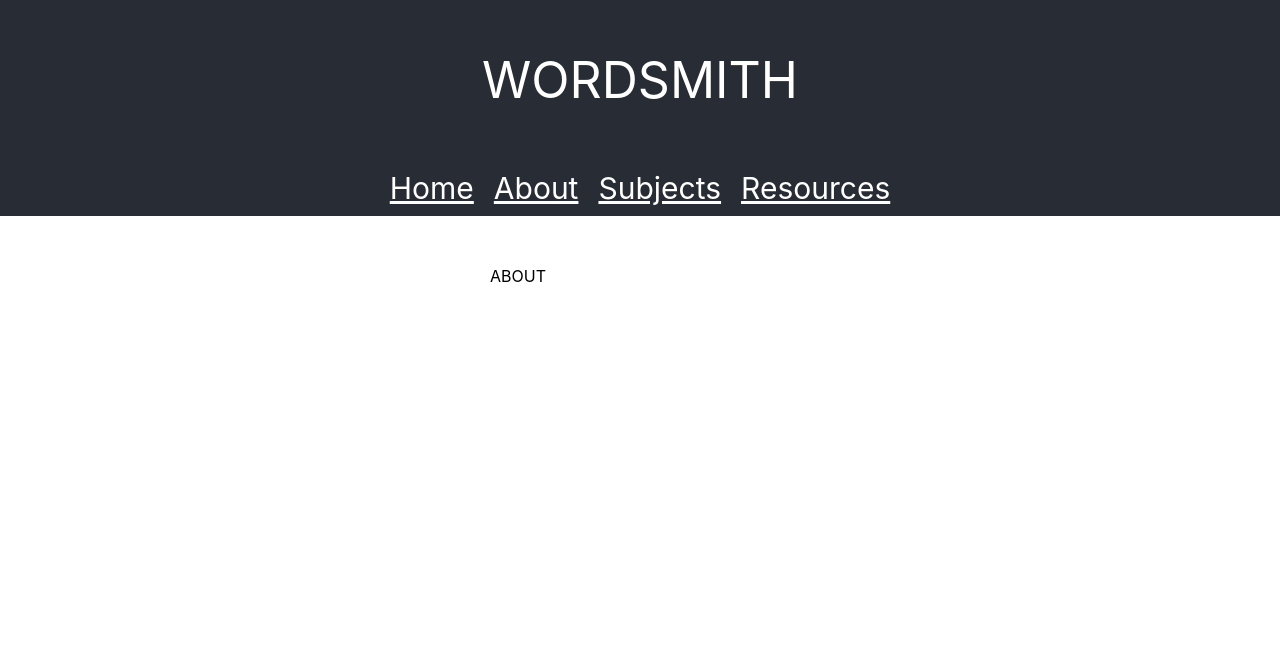
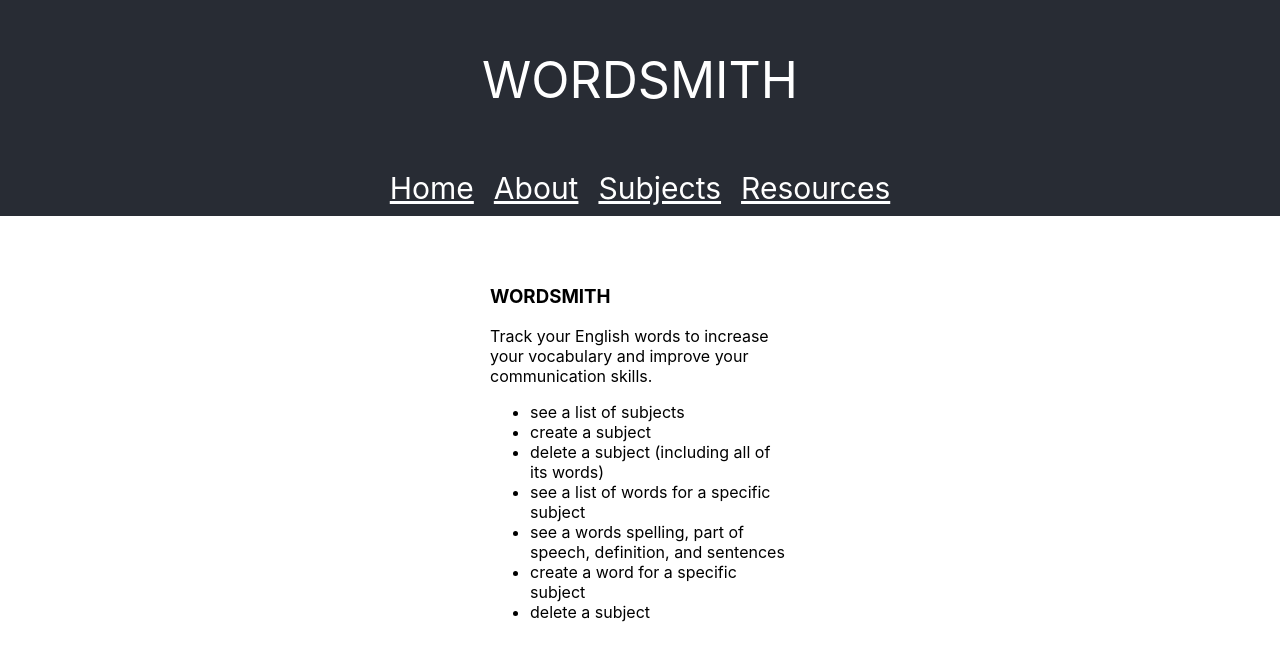
Before and after one commit to devWRM/frontend-wordsmith, a React (Create React App) app: page /about in a window 1280 px wide. Shown: the top 660 px of the page. Built offline with nearby package versions, Linux system fonts and the light colour scheme; no server answers.

Commit message:
added text on what users can do with the app

```diff
--- a/src/components/About.js
+++ b/src/components/About.js
@@ -3,7 +3,19 @@ import React from 'react'
 function About() {
     return (
         <div className="container">
-            ABOUT
+            <h3>WORDSMITH</h3>
+            <p>Track your English words to increase your vocabulary and improve your communication skills.</p>
+            <ul>
+                <li>see a list of subjects</li>
+                <li>create a subject</li>
+                <li>delete a subject (including all of its words)</li>
+                <li>see a list of words for a specific subject</li>
+                <li>see a words spelling, part of speech, definition, and sentences</li>
+                <li>create a word for a specific subject</li>
+                <li>delete a subject</li>
+            </ul>
+
+
         </div>
     )
 }
```
